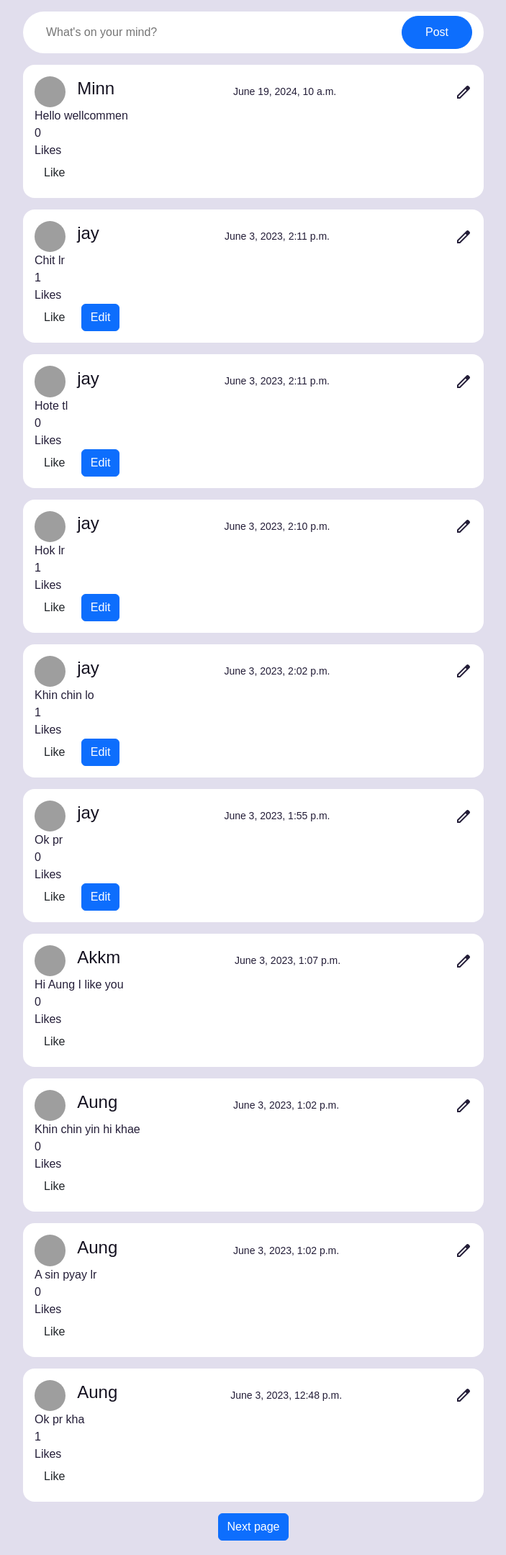
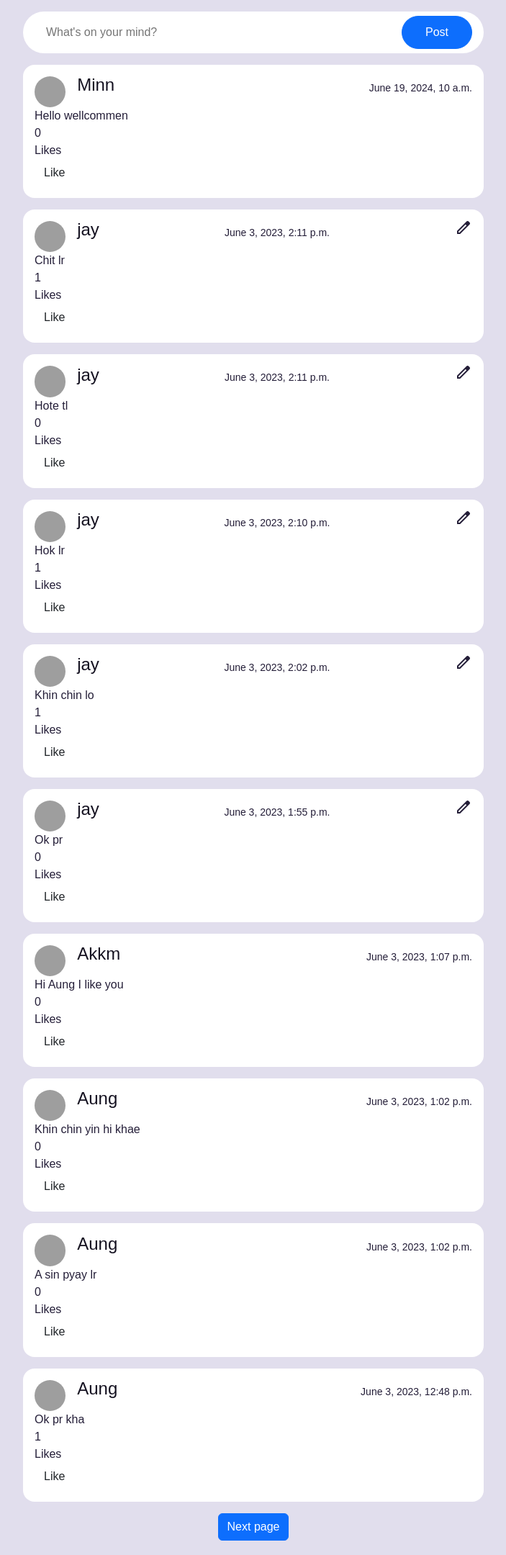
Before and after one commit to akkminn/django_projects, a Django app: page / in a window 1280 px wide. Shown: the part 56-2216 px from the top of the page at 72% size, without its empty margins (288-991 px from the left). Run offline with Django 3.2, Linux system fonts and the light colour scheme; a user stored in the database is signed in; data comes from the database, SQL or seed files in the repository; both versions use the stored data as it was after the commit; grey boxes are pictures that could not be loaded.

Commit message:
Change the edit button

```diff
--- a/network/network/static/network/styles.css
+++ b/network/network/static/network/styles.css
@@ -108,3 +108,8 @@ body {
   margin: 0 auto;
   justify-content: space-between;
 }
+
+
+.edit {
+  margin-top: -15px;
+}
--- a/network/network/templates/network/index.html
+++ b/network/network/templates/network/index.html
@@ -23,12 +23,14 @@
                             <img src="https://64.media.tumblr.com/7b28774544438d73ca8c1daad11402e0/88958e5f55a67155-fd/s250x400/a9ef3dad54f6c57a53fdeef1a793f0143a9aea27.jpg" alt="" />
                         </div>
 
-                        <div class="info">
+                        <div class="info" style="margin-top: -10px;">
                             <a href="{% url 'profile' post.user.id %}"><h4> {{ post.user }} </h4></a>
                             <small> {{ post.timestamp }} </small>
-                            <span class="material-symbols-outlined">
+                            {% if post.user.id == user.id %}
+                            <span class="material-symbols-outlined edit" data-postid="{{ post.id }}" type="submit">
                                 edit
                                 </span>
+                            {% endif %}
                         </div>
                     </div>
                     <div class="" id="content{{ post.id }}">{{ post.content }}</div>
@@ -55,10 +57,6 @@
                         <a class="btn like" style="margin-left: 40px; background: white; border: 1px solid rgb(32, 120, 244); color:rgb(32, 120, 244); display: inline-block;" href="{% url 'login' %}">Like</a>
                     {% endif %}
 
-                    {% if post.user.id == user.id %}
-                        <button style="margin-left: 5px; display: inline;" data-postid="{{ post.id }}" class="btn btn-primary edit-btn edit">Edit
-                        </button>
-                    {% endif %}
                 </div>
             </div>
 
```
Also changed, not shown: network/db.sqlite3.
